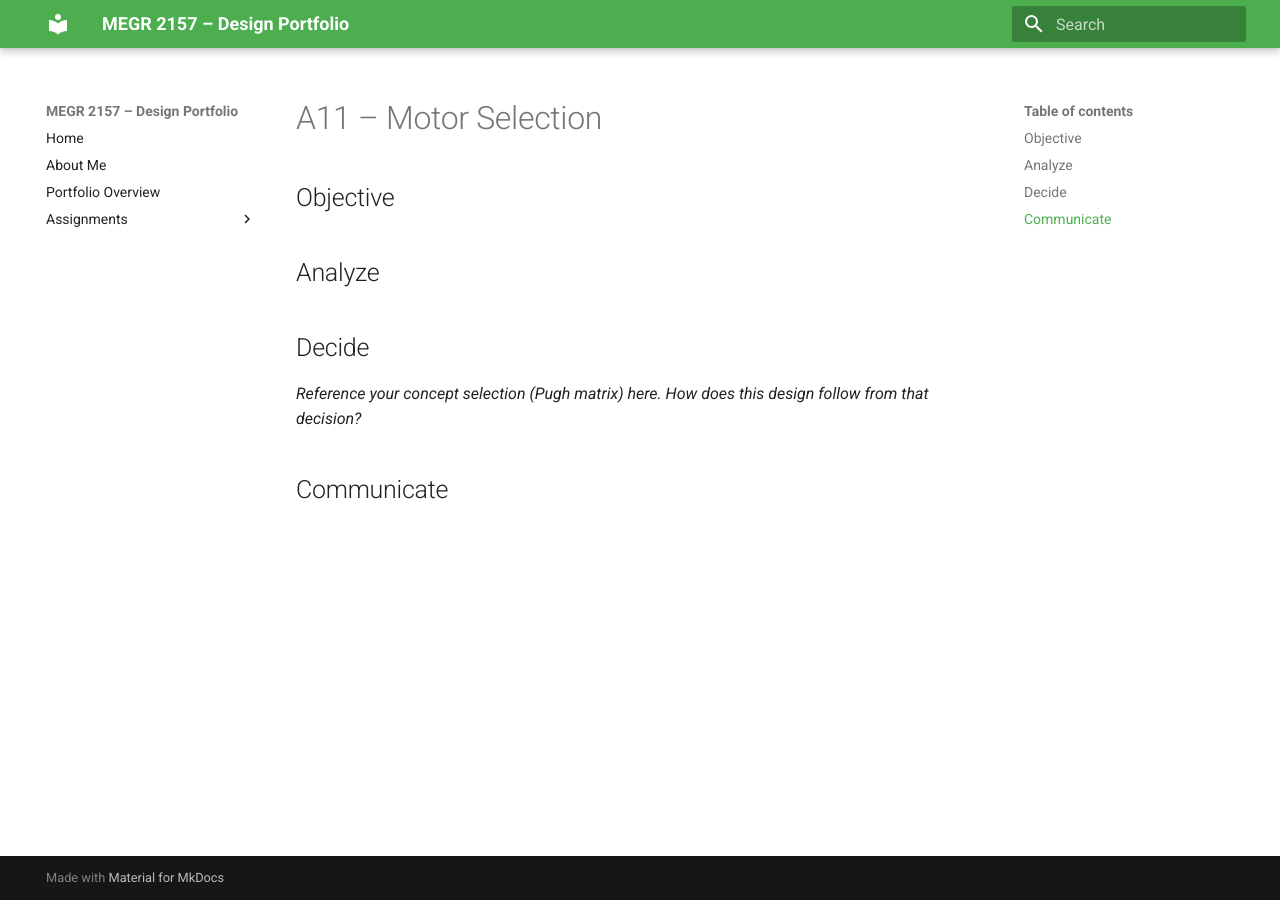
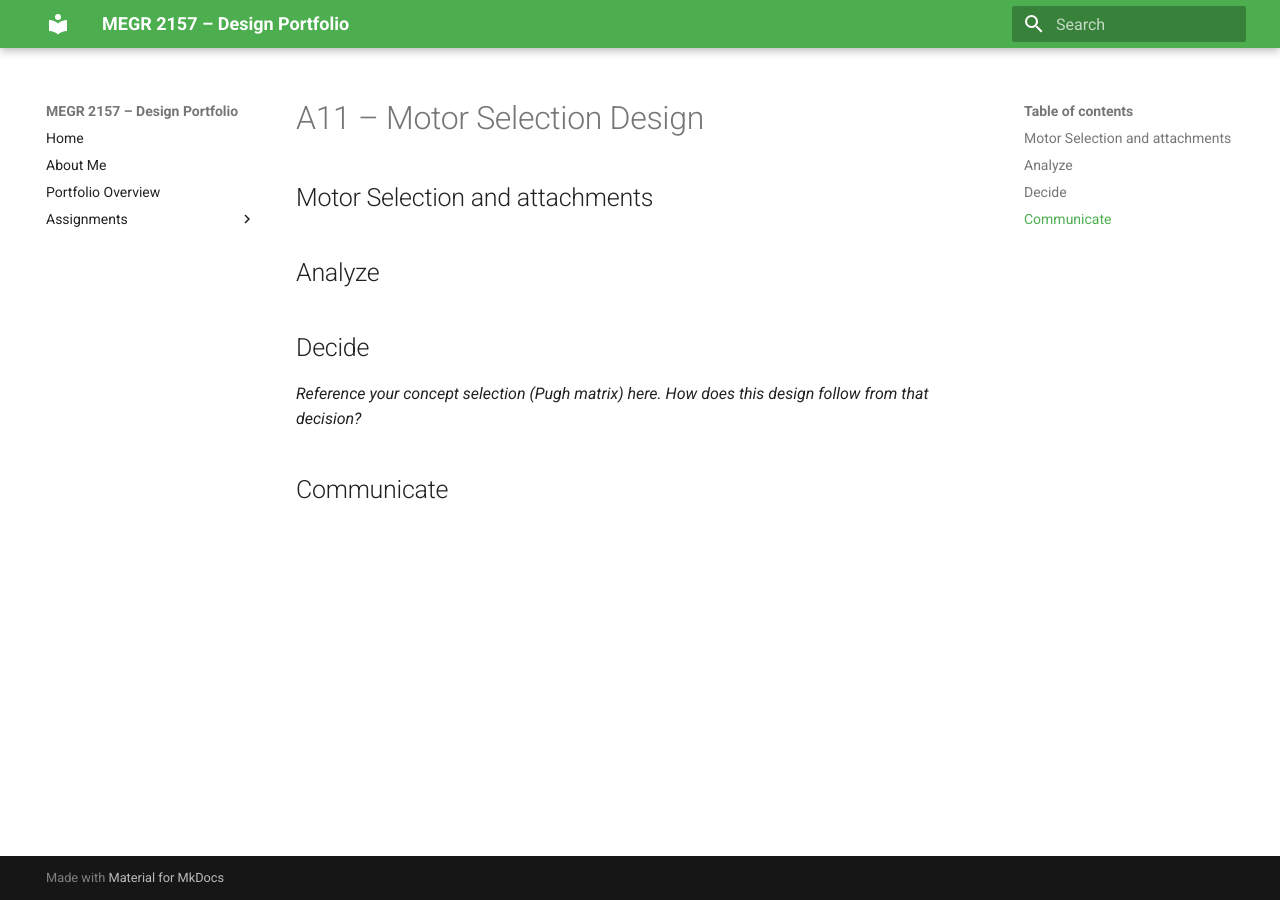
Before and after one commit to abatisti/megr2157-portfolio, an MkDocs documentation site: the page built from docs/assignments/a11/index.md, in a window 1280 px wide. Built offline with MkDocs 1.6.1 and Material for MkDocs 9.7.7, drawn with Linux system fonts in a browser that asks for light colours.

Commit message:
Update index.md

```diff
--- a/docs/assignments/a11/index.md
+++ b/docs/assignments/a11/index.md
@@ -1,6 +1,8 @@
-# A11 – Motor Selection
+# A11 – Motor Selection Design
 
-## Objective
+## Motor Selection and attachments
+
+
 
 
 ## Analyze
```
